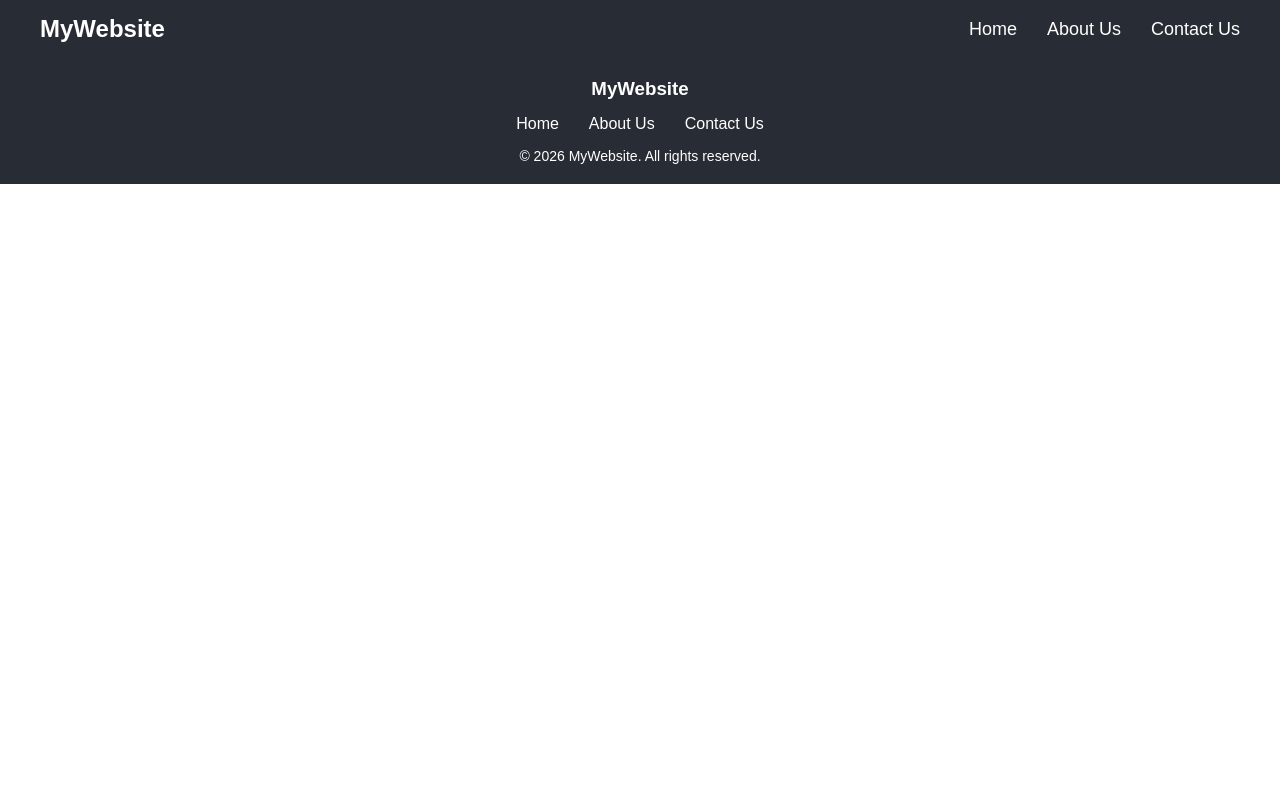
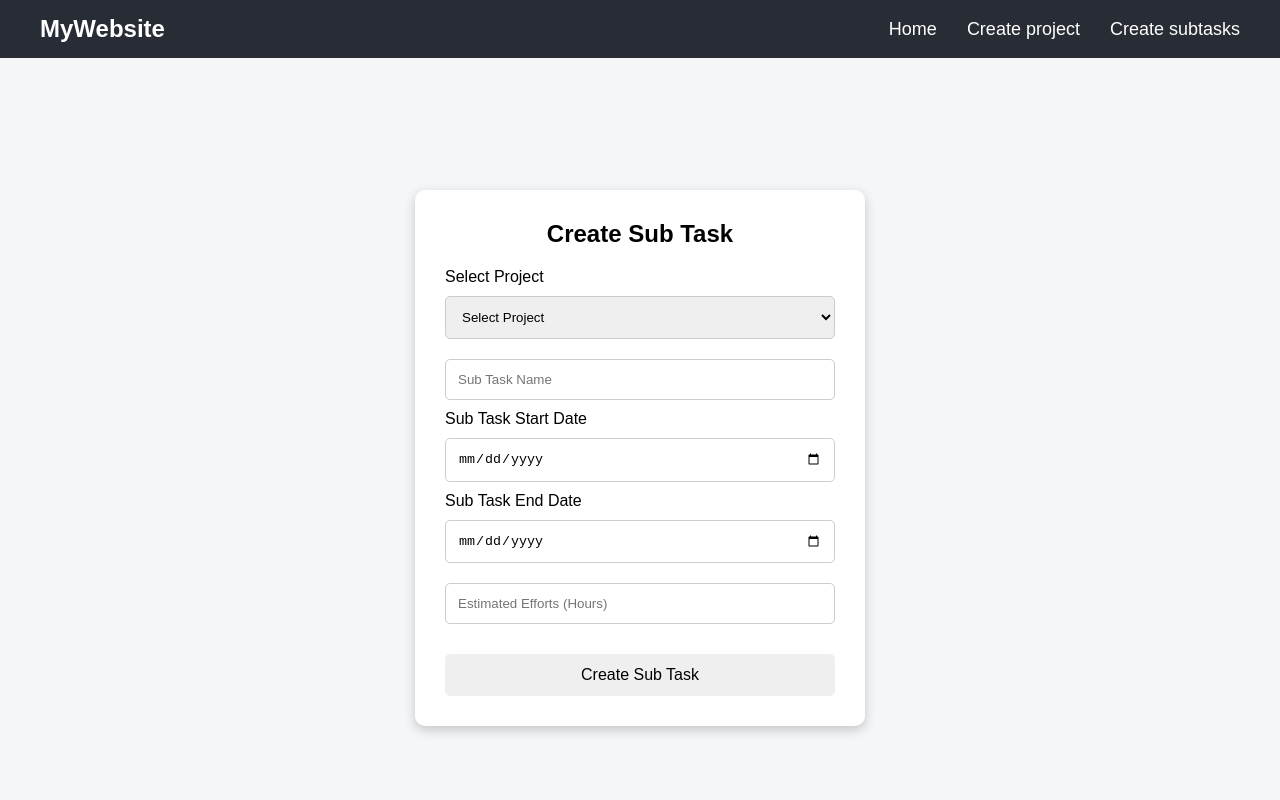
Before and after one commit to vickytechkey/ProjectTracker, a React (Create React App) app in the folder my-app/: page /create-subtask in a window 1280 px wide. Shown: the top 800 px of the page. Built offline with nearby package versions, Linux system fonts and the light colour scheme.

Commit message:
added create project and create sub tasks page

```diff
--- a/my-app/src/App.js
+++ b/my-app/src/App.js
@@ -4,6 +4,8 @@ import Navbar from './components/navbar/navbar';
 import Footer from './components/footer/Footer';
 import Login from './pages/Login';
 import Home from './pages/home';
+import CreateProject from "./pages/CreateProject";
+import CreateSubTask from "./pages/CreateSubTask";
 
 function App() {
   return (
@@ -14,6 +16,8 @@ function App() {
         <Routes>
           <Route path="/" element={<Home />} />
           <Route path="/login" element={<Login />} />
+          <Route path="/create-project" element={<CreateProject />} />
+          <Route path="/create-subtask" element={<CreateSubTask />} />
         </Routes>
       </BrowserRouter>
 
--- a/my-app/src/components/navbar/navbar.js
+++ b/my-app/src/components/navbar/navbar.js
@@ -14,11 +14,11 @@ function Navbar() {
         </li>
 
         <li>
-          <a href="/about-us">About Us</a>
+          <a href="/create-project">Create project</a>
         </li>
 
         <li>
-          <a href="/contact-us">Contact Us</a>
+          <a href="/create-subtask">Create subtasks</a>
         </li>
       </ul>
     </nav>
--- /dev/null
+++ b/my-app/src/pages/CreateProject.css
@@ -0,0 +1,46 @@
+.project-container{
+    height:100vh;
+    display:flex;
+    justify-content:center;
+    align-items:center;
+    background:#f2f4f7;
+}
+
+.project-box{
+    width:400px;
+    background:white;
+    padding:30px;
+    border-radius:10px;
+    box-shadow:0px 4px 12px rgba(0,0,0,0.2);
+}
+
+.project-box h2{
+    text-align:center;
+    margin-bottom:20px;
+}
+
+.project-box input{
+    width:100%;
+    padding:12px;
+    margin:10px 0;
+    border:1px solid #ccc;
+    border-radius:5px;
+}
+
+.project-box label{
+    font-size:14px;
+}
+
+.project-box button{
+    width:100%;
+    margin-top:20px;
+    padding:12px;
+    border:none;
+    border-radius:5px;
+    cursor:pointer;
+    font-size:16px;
+}
+
+.project-box button:hover{
+    opacity:0.9;
+}
--- /dev/null
+++ b/my-app/src/pages/CreateProject.js
@@ -0,0 +1,75 @@
+import { useState } from "react";
+import "./CreateProject.css";
+
+function CreateProject() {
+
+    const [project, setProject] = useState({
+        projectName: "",
+        startDate: "",
+        endDate: ""
+    });
+
+    const handleChange = (e) => {
+        setProject({
+            ...project,
+            [e.target.name]: e.target.value
+        });
+    };
+
+    const handleSubmit = (e) => {
+        e.preventDefault();
+
+        console.log(project);
+
+        alert("Project created successfully");
+    };
+
+    return (
+        <div className="project-container">
+
+            <div className="project-box">
+
+                <h2>Create Project</h2>
+
+                <form onSubmit={handleSubmit}>
+
+                    <input
+                        type="text"
+                        name="projectName"
+                        placeholder="Project Name"
+                        value={project.projectName}
+                        onChange={handleChange}
+                        required
+                    />
+
+                    <label>Project Start Date</label>
+                    <input
+                        type="date"
+                        name="startDate"
+                        value={project.startDate}
+                        onChange={handleChange}
+                        required
+                    />
+
+                    <label>Project End Date</label>
+                    <input
+                        type="date"
+                        name="endDate"
+                        value={project.endDate}
+                        onChange={handleChange}
+                        required
+                    />
+
+                    <button type="submit">
+                        Create Project
+                    </button>
+
+                </form>
+
+            </div>
+
+        </div>
+    );
+}
+
+export default CreateProject;
--- /dev/null
+++ b/my-app/src/pages/CreateSubTask.css
@@ -0,0 +1,39 @@
+.subtask-container{
+    height:100vh;
+    display:flex;
+    justify-content:center;
+    align-items:center;
+    background:#f4f6f8;
+}
+
+.subtask-box{
+    width:450px;
+    background:white;
+    padding:30px;
+    border-radius:10px;
+    box-shadow:0px 4px 12px rgba(0,0,0,0.2);
+}
+
+.subtask-box h2{
+    text-align:center;
+    margin-bottom:20px;
+}
+
+.subtask-box input,
+.subtask-box select{
+    width:100%;
+    padding:12px;
+    margin:10px 0;
+    border:1px solid #ccc;
+    border-radius:5px;
+}
+
+.subtask-box button{
+    width:100%;
+    padding:12px;
+    margin-top:20px;
+    border:none;
+    border-radius:5px;
+    cursor:pointer;
+    font-size:16px;
+}
--- /dev/null
+++ b/my-app/src/pages/CreateSubTask.js
@@ -0,0 +1,115 @@
+import { useState } from "react";
+import "./CreateSubTask.css";
+
+function CreateSubTask() {
+
+    // Temporary data
+    const activeProjects = [
+        "Project Alpha",
+        "Project Tracker",
+        "ML Dashboard"
+    ];
+
+    const [subTask, setSubTask] = useState({
+        project: "",
+        subTaskName: "",
+        startDate: "",
+        endDate: "",
+        estimatedEfforts: ""
+    });
+
+    const handleChange = (e) => {
+        setSubTask({
+            ...subTask,
+            [e.target.name]: e.target.value
+        });
+    };
+
+    const handleSubmit = (e) => {
+        e.preventDefault();
+
+        console.log(subTask);
+
+        alert("Subtask created successfully");
+    };
+
+    return (
+        <div className="subtask-container">
+
+            <div className="subtask-box">
+
+                <h2>Create Sub Task</h2>
+
+                <form onSubmit={handleSubmit}>
+
+                    <label>Select Project</label>
+
+                    <select
+                        name="project"
+                        value={subTask.project}
+                        onChange={handleChange}
+                        required
+                    >
+                        <option value="">
+                            Select Project
+                        </option>
+
+                        {activeProjects.map((project,index)=>(
+                            <option key={index} value={project}>
+                                {project}
+                            </option>
+                        ))}
+
+                    </select>
+
+                    <input
+                        type="text"
+                        name="subTaskName"
+                        placeholder="Sub Task Name"
+                        value={subTask.subTaskName}
+                        onChange={handleChange}
+                        required
+                    />
+
+                    <label>Sub Task Start Date</label>
+
+                    <input
+                        type="date"
+                        name="startDate"
+                        value={subTask.startDate}
+                        onChange={handleChange}
+                        required
+                    />
+
+                    <label>Sub Task End Date</label>
+
+                    <input
+                        type="date"
+                        name="endDate"
+                        value={subTask.endDate}
+                        onChange={handleChange}
+                        required
+                    />
+
+                    <input
+                        type="number"
+                        name="estimatedEfforts"
+                        placeholder="Estimated Efforts (Hours)"
+                        value={subTask.estimatedEfforts}
+                        onChange={handleChange}
+                        required
+                    />
+
+                    <button type="submit">
+                        Create Sub Task
+                    </button>
+
+                </form>
+
+            </div>
+
+        </div>
+    );
+}
+
+export default CreateSubTask;
```
